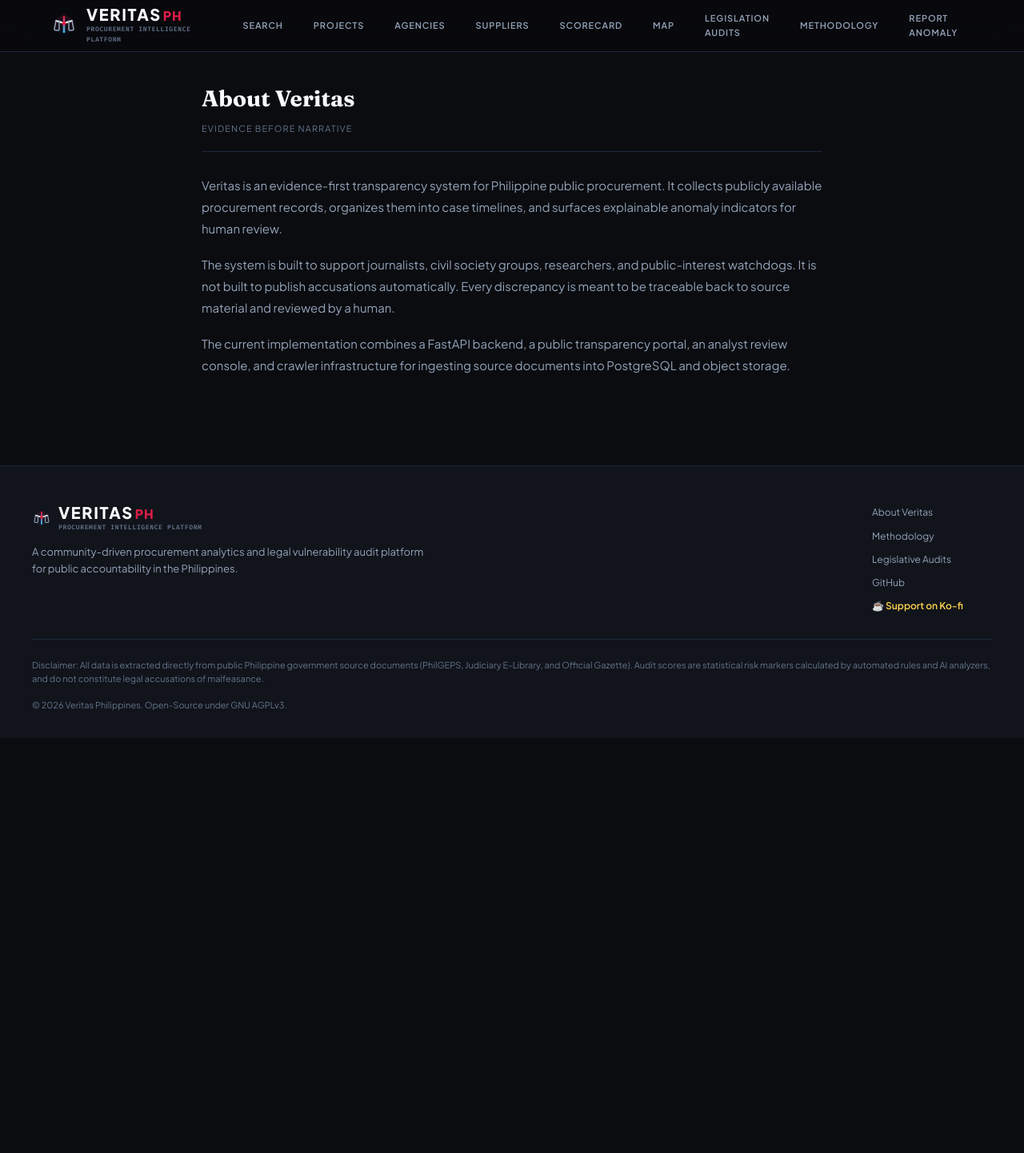
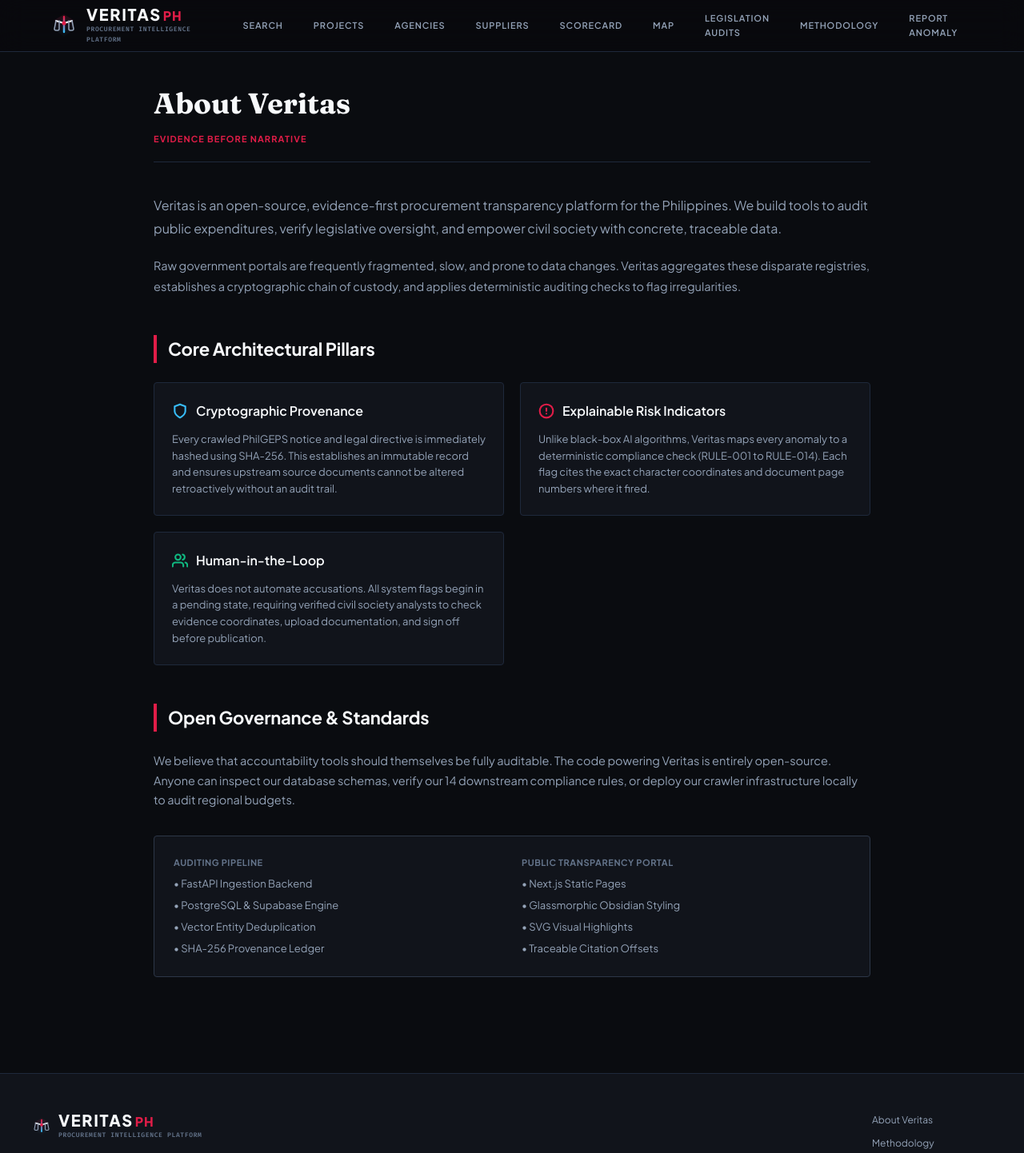
Before and after one commit to santimacorp-droid/veritas-ph, a Next.js app in the folder apps/web-public/: page /about in a window 1280 px wide. Shown: the top 1442 px of the page at 80% size. Before the commit the page ends 923 px from the top, so only its background shows below. Built offline with nearby package versions, Linux system fonts and the light colour scheme; a web font is replaced by a local one.

Commit message:
Overhaul about page layout with architectural pillars grid, SVG icons, and tech stack specifications

```diff
--- a/apps/web-public/src/app/about/page.tsx
+++ b/apps/web-public/src/app/about/page.tsx
@@ -4,32 +4,126 @@ import styles from '../info.module.css';
 export default function AboutPage() {
   return (
     <div>
+      <main className={styles.pageContent} style={{ maxWidth: '960px', paddingBottom: '120px' }}>
 
-      <main className={styles.pageContent}>
-        <div className={styles.pageHead}>
-          <h1 className={`${styles.pageTitle} font-display`}>About Veritas</h1>
-          <p className={`${styles.pageSubtitle} font-ui`}>
-            Evidence before narrative
+        {/* Hero Header */}
+        <div className={styles.pageHead} style={{ marginBottom: '40px' }}>
+          <h1 className={`${styles.pageTitle} font-display`} style={{ fontSize: '36px' }}>
+            About Veritas
+          </h1>
+          <p className={`${styles.pageSubtitle} font-ui`} style={{ color: 'var(--color-flag)', fontWeight: 700 }}>
+            Evidence Before Narrative
           </p>
         </div>
 
-        <div className={styles.prose}>
-          <p>
-            Veritas is an evidence-first transparency system for Philippine public procurement.
-            It collects publicly available procurement records, organizes them into case timelines,
-            and surfaces explainable anomaly indicators for human review.
+        {/* Introduction Prose */}
+        <div className={styles.prose} style={{ marginBottom: '48px' }}>
+          <p className="font-body" style={{ fontSize: '16px', lineHeight: '1.8' }}>
+            Veritas is an open-source, evidence-first procurement transparency platform for the Philippines.
+            We build tools to audit public expenditures, verify legislative oversight, and empower civil society
+            with concrete, traceable data.
           </p>
-          <p>
-            The system is built to support journalists, civil society groups, researchers, and
-            public-interest watchdogs. It is not built to publish accusations automatically.
-            Every discrepancy is meant to be traceable back to source material and reviewed by a human.
-          </p>
-          <p>
-            The current implementation combines a FastAPI backend, a public transparency portal,
-            an analyst review console, and crawler infrastructure for ingesting source documents
-            into PostgreSQL and object storage.
+          <p className="font-body" style={{ fontSize: '14.5px', color: 'var(--color-ink-secondary)' }}>
+            Raw government portals are frequently fragmented, slow, and prone to data changes. Veritas aggregates
+            these disparate registries, establishes a cryptographic chain of custody, and applies deterministic
+            auditing checks to flag irregularities.
           </p>
         </div>
+
+        {/* The Three Pillars Grid */}
+        <h2 className={`${styles.sectionTitle} font-ui`} style={{ marginBottom: '24px' }}>
+          Core Architectural Pillars
+        </h2>
+
+        <div className={styles.methodologyGrid} style={{ marginBottom: '48px' }}>
+
+          {/* Pillar 1 */}
+          <div className={styles.methodologyCard}>
+            <div className={styles.cardHeader} style={{ borderBottom: 'none', paddingBottom: 0 }}>
+              <div style={{ display: 'flex', alignItems: 'center', gap: '10px' }}>
+                <svg width="20" height="20" viewBox="0 0 24 24" fill="none" stroke="var(--color-data-blue)" strokeWidth="2.5" strokeLinecap="round" strokeLinejoin="round">
+                  <path d="M12 22s8-4 8-10V5l-8-3-8 3v7c0 6 8 10 8 10z" />
+                </svg>
+                <h3 className={`${styles.cardTitle} font-ui`}>Cryptographic Provenance</h3>
+              </div>
+            </div>
+            <p className={`${styles.cardBody} font-body`} style={{ marginTop: '12px', fontSize: '13px' }}>
+              Every crawled PhilGEPS notice and legal directive is immediately hashed using SHA-256. This establishes an immutable record and ensures upstream source documents cannot be altered retroactively without an audit trail.
+            </p>
+          </div>
+
+          {/* Pillar 2 */}
+          <div className={styles.methodologyCard}>
+            <div className={styles.cardHeader} style={{ borderBottom: 'none', paddingBottom: 0 }}>
+              <div style={{ display: 'flex', alignItems: 'center', gap: '10px' }}>
+                <svg width="20" height="20" viewBox="0 0 24 24" fill="none" stroke="var(--color-flag)" strokeWidth="2.5" strokeLinecap="round" strokeLinejoin="round">
+                  <circle cx="12" cy="12" r="10" />
+                  <line x1="12" y1="8" x2="12" y2="12" />
+                  <line x1="12" y1="16" x2="12.01" y2="16" />
+                </svg>
+                <h3 className={`${styles.cardTitle} font-ui`}>Explainable Risk Indicators</h3>
+              </div>
+            </div>
+            <p className={`${styles.cardBody} font-body`} style={{ marginTop: '12px', fontSize: '13px' }}>
+              Unlike black-box AI algorithms, Veritas maps every anomaly to a deterministic compliance check (RULE-001 to RULE-014). Each flag cites the exact character coordinates and document page numbers where it fired.
+            </p>
+          </div>
+
+          {/* Pillar 3 */}
+          <div className={styles.methodologyCard}>
+            <div className={styles.cardHeader} style={{ borderBottom: 'none', paddingBottom: 0 }}>
+              <div style={{ display: 'flex', alignItems: 'center', gap: '10px' }}>
+                <svg width="20" height="20" viewBox="0 0 24 24" fill="none" stroke="var(--color-confirm)" strokeWidth="2.5" strokeLinecap="round" strokeLinejoin="round">
+                  <path d="M17 21v-2a4 4 0 0 0-4-4H5a4 4 0 0 0-4 4v2" />
+                  <circle cx="9" cy="7" r="4" />
+                  <path d="M23 21v-2a4 4 0 0 0-3-3.87" />
+                  <path d="M16 3.13a4 4 0 0 1 0 7.75" />
+                </svg>
+                <h3 className={`${styles.cardTitle} font-ui`}>Human-in-the-Loop</h3>
+              </div>
+            </div>
+            <p className={`${styles.cardBody} font-body`} style={{ marginTop: '12px', fontSize: '13px' }}>
+              Veritas does not automate accusations. All system flags begin in a pending state, requiring verified civil society analysts to check evidence coordinates, upload documentation, and sign off before publication.
+            </p>
+          </div>
+
+        </div>
+
+        {/* Mission Statement & Specifications */}
+        <h2 className={`${styles.sectionTitle} font-ui`} style={{ marginBottom: '24px' }}>
+          Open Governance & Standards
+        </h2>
+
+        <div className={styles.prose} style={{ marginBottom: '32px' }}>
+          <p className="font-body" style={{ fontSize: '14.5px', lineHeight: '1.7' }}>
+            We believe that accountability tools should themselves be fully auditable. The code powering Veritas is
+            entirely open-source. Anyone can inspect our database schemas, verify our 14 downstream compliance rules,
+            or deploy our crawler infrastructure locally to audit regional budgets.
+          </p>
+        </div>
+
+        {/* Tech Stack Specs Banner */}
+        <div style={{ background: 'var(--color-paper-dark)', border: '1px solid var(--color-rule-strong)', padding: '24px', borderRadius: '4px', display: 'grid', gridTemplateColumns: '1fr 1fr', gap: '24px' }}>
+          <div>
+            <h4 style={{ fontSize: '11px', textTransform: 'uppercase', letterSpacing: '0.05em', color: 'var(--color-ink-muted)', marginBottom: '8px' }} className="font-ui">Auditing Pipeline</h4>
+            <ul style={{ listStyle: 'none', padding: 0, margin: 0, display: 'flex', flexDirection: 'column', gap: '6px', fontSize: '13px', color: 'var(--color-ink-secondary)' }} className="font-body">
+              <li>• FastAPI Ingestion Backend</li>
+              <li>• PostgreSQL & Supabase Engine</li>
+              <li>• Vector Entity Deduplication</li>
+              <li>• SHA-256 Provenance Ledger</li>
+            </ul>
+          </div>
+          <div>
+            <h4 style={{ fontSize: '11px', textTransform: 'uppercase', letterSpacing: '0.05em', color: 'var(--color-ink-muted)', marginBottom: '8px' }} className="font-ui">Public Transparency Portal</h4>
+            <ul style={{ listStyle: 'none', padding: 0, margin: 0, display: 'flex', flexDirection: 'column', gap: '6px', fontSize: '13px', color: 'var(--color-ink-secondary)' }} className="font-body">
+              <li>• Next.js Static Pages</li>
+              <li>• Glassmorphic Obsidian Styling</li>
+              <li>• SVG Visual Highlights</li>
+              <li>• Traceable Citation Offsets</li>
+            </ul>
+          </div>
+        </div>
+
       </main>
     </div>
   );
```
